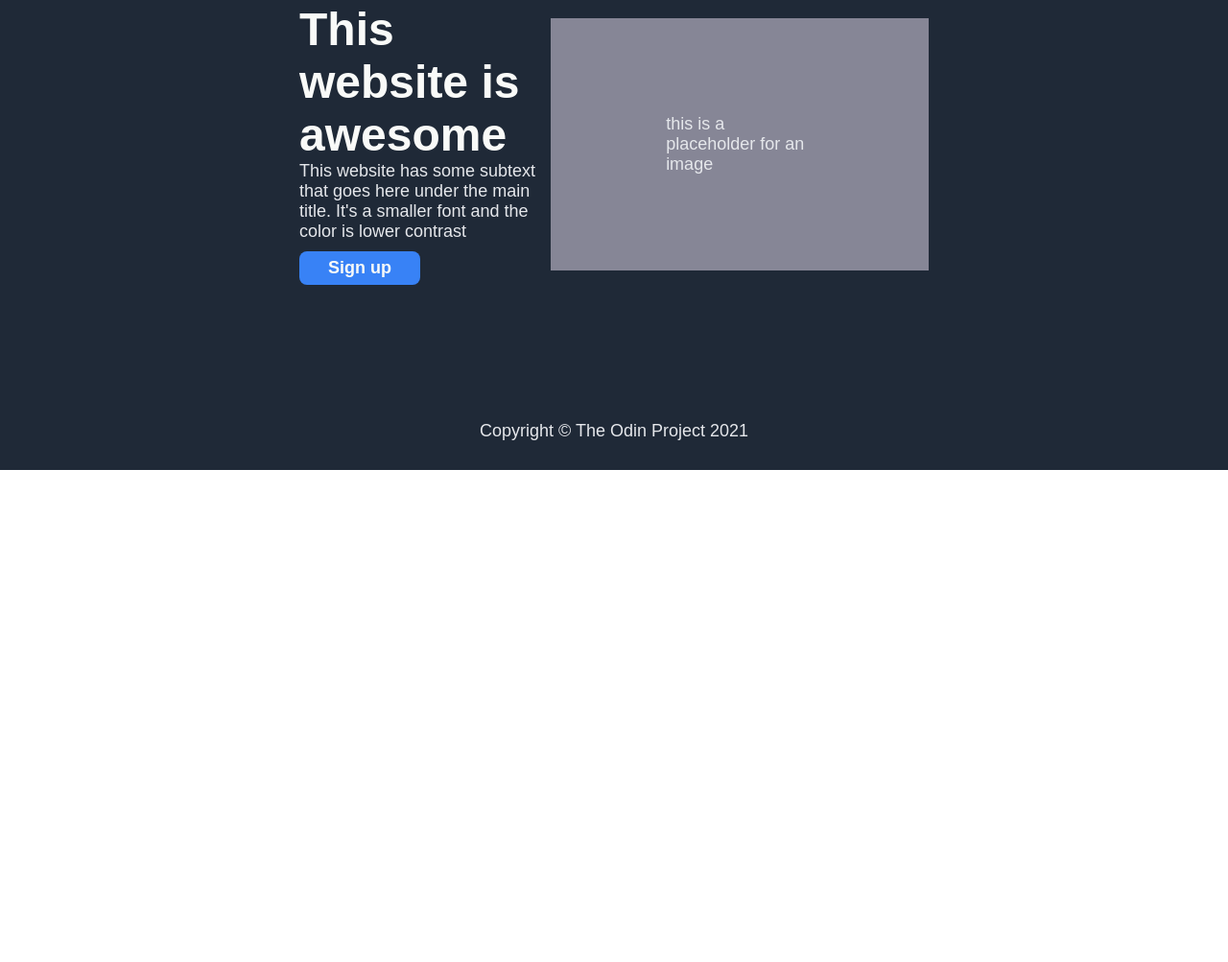
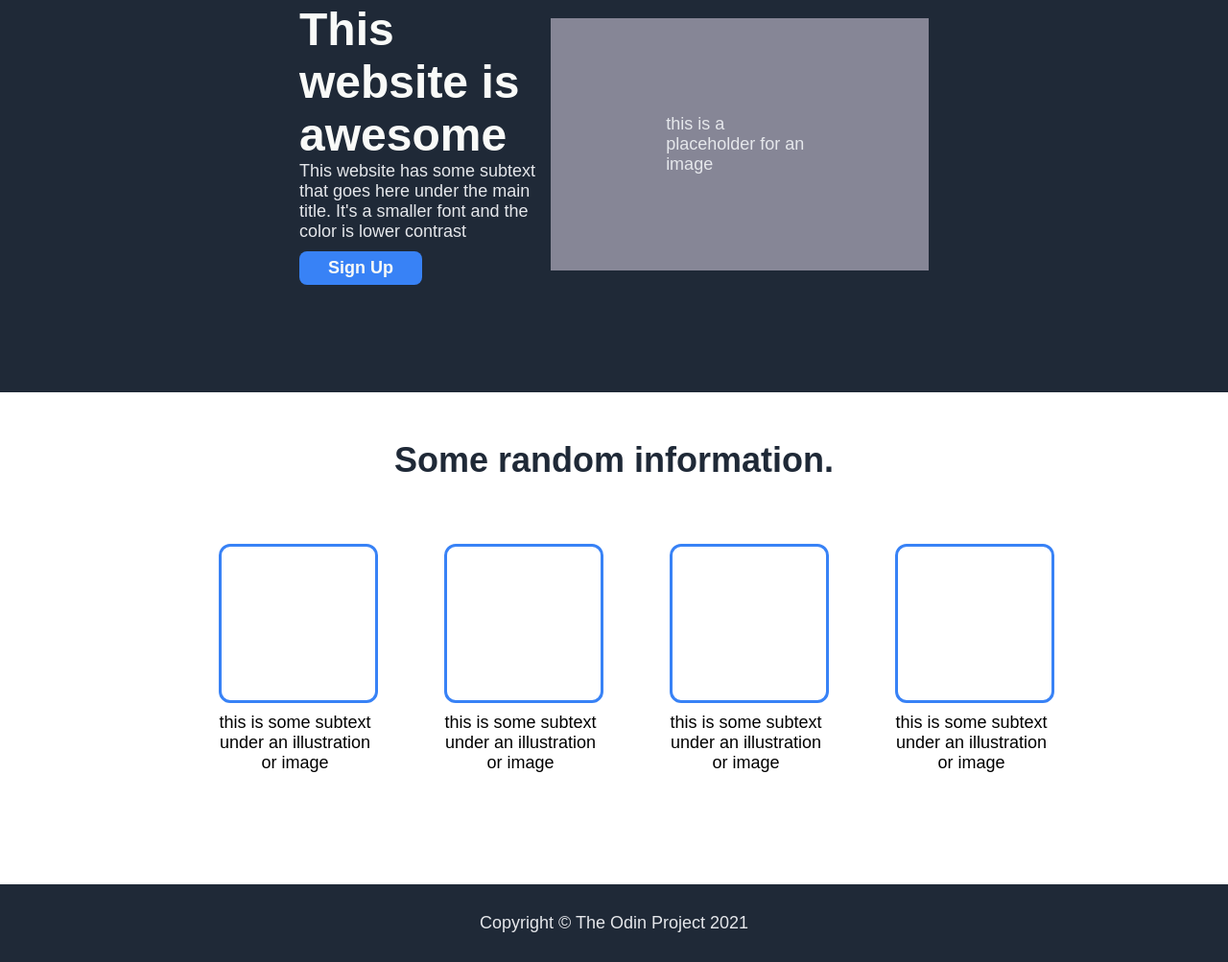
Before and after one commit to babybluesedans/odin-website, a plain HTML site: page index.html in a window 1280 px wide. Shown: the part 190-1193 px from the top of the page at 96% size. Before the commit the page ends 800 px from the top, so only its background shows below. Drawn offline with Linux system fonts and the light colour scheme.

Commit message:
New section added
Placeholder section added, typos fixed, pictures added to repo.

```diff
--- a/index.html
+++ b/index.html
@@ -23,12 +23,43 @@
                         This website has some subtext that goes here under the main title. It's a smaller font and the color
                         is lower contrast
                     </p>
-                    <button class="sign-up-button secondary">Sign up</button>
+                    <button class="sign-up-button secondary blue">Sign Up</button>
                 </div>
                 <div class="image-placeholder secondary">
                     this is a placeholder for an image
                 </div>
             </div>
+        <div class="info-container">
+            <div class="info-header">
+                Some random information.
+            </div>
+            <ul class="images">
+                <li>
+                    <div class="square">
+                        <div class="placeholder"></div>
+                        this is some subtext under an illustration or image
+                    </div>
+                </li>
+                <li>
+                    <div class="square">
+                        <div class="placeholder"></div>
+                        this is some subtext under an illustration or image
+                    </div>
+                </li>
+                <li>
+                    <div class="square">
+                        <div class="placeholder"></div>
+                        this is some subtext under an illustration or image
+                    </div>
+                </li>
+                <li>
+                    <div class="square">
+                        <div class="placeholder"></div>
+                        this is some subtext under an illustration or image
+                    </div>
+                </li>
+            </ul>
+        </div>
         <div class="footer dark secondary">
                 <span>Copyright &#169; The Odin Project 2021</span>
         </div>
--- a/style.css
+++ b/style.css
@@ -28,6 +28,10 @@ p {
     font-size: 24px;
     color: #F9FAF8;
     font-weight: 900;
+}
+
+.blue {
+    background-color: #3882F6;
 }
 
 .body {
@@ -86,7 +90,6 @@ p {
 }
 
 .sign-up-button {
-    background-color: #3882F6;
     font-weight: 700;
     border-style: none;
     border-radius: 8px;
@@ -102,6 +105,42 @@ p {
     margin-right: 300px;
 }
 
+.info-container {
+    display: flex;
+    justify-content: center;
+    align-items: center;
+    flex-direction: column;
+}
+
+.info-header {
+    font-size: 36px;
+    font-weight: 900;
+    color: #1F2937;
+    padding: 50px;
+}
+
+.images {
+    list-style-type: none;
+    display: flex;
+    justify-content: center;
+    gap: 75px;
+}
+
+.placeholder {
+    width: 160px;
+    height: 160px;
+    border-color: #3882F6;
+    border-style: solid;
+    border-radius: 12px;
+    margin-bottom: 10px;
+}
+.square {
+    width: 160px;
+    text-align: center;
+    font-size: 18px;
+    margin-bottom: 100px;
+}
+
 
 .footer {
     display: flex;
```
Also changed, not shown: 01.png (added), 02.png (added).
